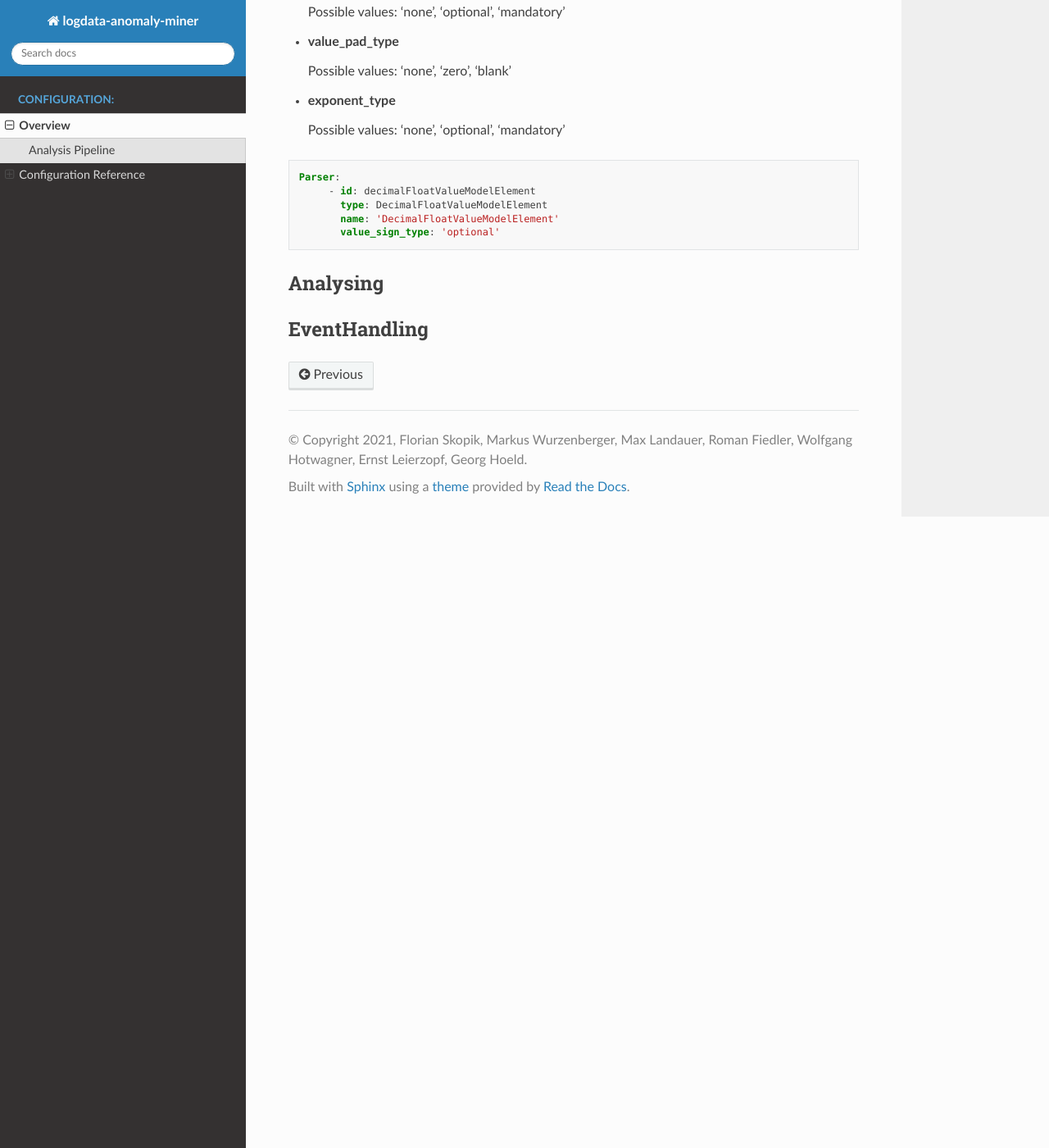
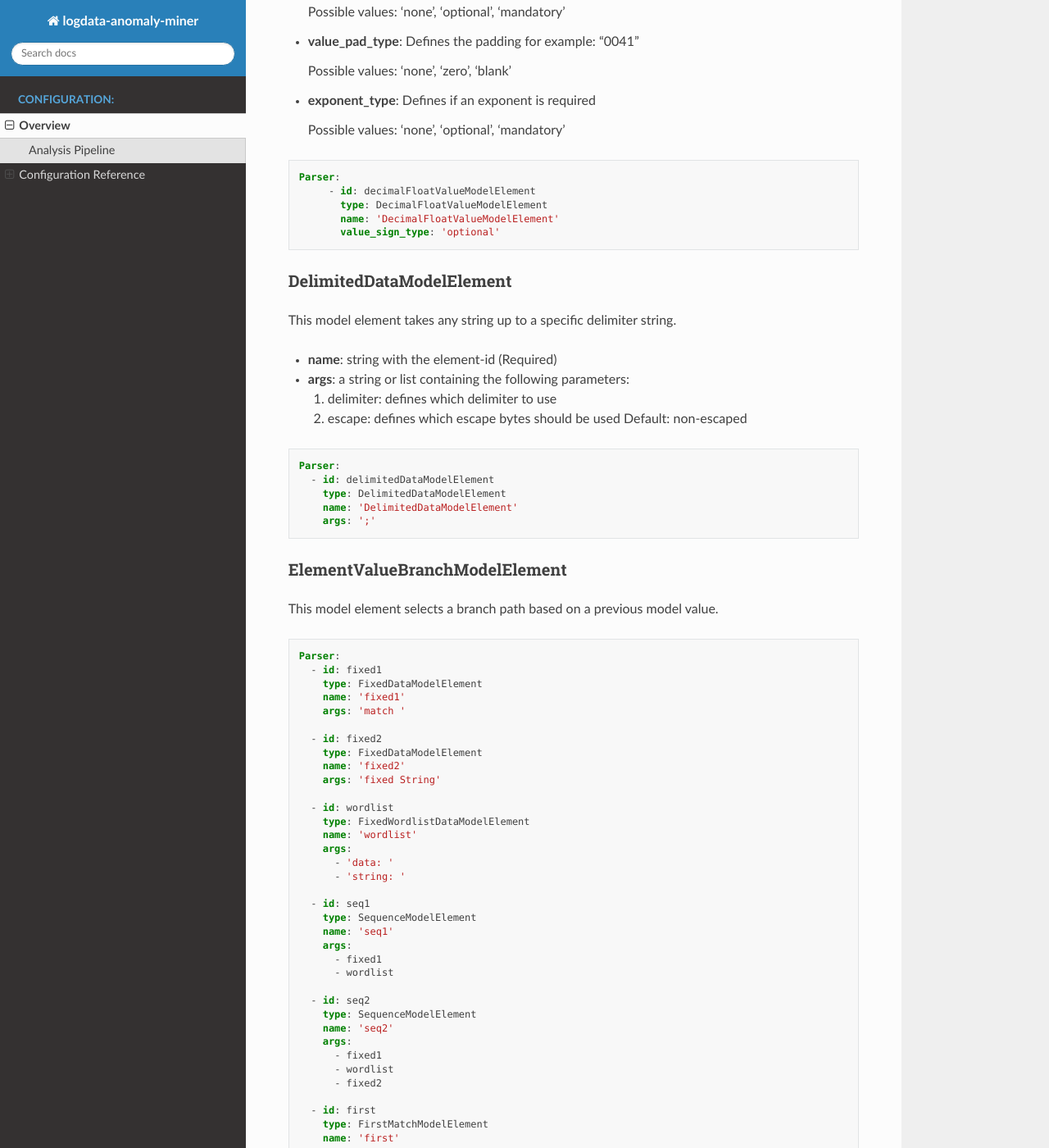
Before and after one commit to ait-aecid/logdata-anomaly-miner, a Sphinx documentation site: the page built from docs/CONFIGURATION.rst, in a window 1280 px wide and 1400 px high, scrolled down 15436 px. Shown: the whole window at 82% size. Built offline with Sphinx 7.4.7 and the Read the Docs theme 2.0.0, drawn with Linux system fonts in a browser that asks for light colours; pages that are not in the unit, such as notebooks, are missing from menus; some of the changed text lies outside the part shown.

```diff
--- a/docs/CONFIGURATION.rst
+++ b/docs/CONFIGURATION.rst
@@ -706,15 +706,15 @@
 This model element parses decimal values with optional signum, padding or exponent. With padding, the signum has to be found before the padding characters.
 
 * **name**: string with the element-id (Required)
-* **value_sign_type**
+* **value_sign_type**: Defines if a value sign is required
 
   Possible values: 'none', 'optional', 'mandatory'
 
-* **value_pad_type**
+* **value_pad_type**: Defines the padding for example: "0041"
 
   Possible values: 'none', 'zero', 'blank'
 
-* **exponent_type**
+* **exponent_type**: Defines if an exponent is required
 
   Possible values: 'none', 'optional', 'mandatory'
 
@@ -727,6 +727,85 @@
             name: 'DecimalFloatValueModelElement'
             value_sign_type: 'optional'
 
+DelimitedDataModelElement
+~~~~~~~~~~~~~~~~~~~~~~~~~
+
+This model element takes any string up to a specific delimiter string.
+
+* **name**: string with the element-id (Required)
+* **args**: a string or list containing the following parameters:
+
+  1. delimiter: defines which delimiter to use
+  2. escape: defines which escape bytes should be used Default: non-escaped
+
+.. code-block:: yaml
+
+     Parser:
+       - id: delimitedDataModelElement
+         type: DelimitedDataModelElement
+         name: 'DelimitedDataModelElement'
+         args: ';'
+
+ElementValueBranchModelElement
+~~~~~~~~~~~~~~~~~~~~~~~~~~~~~~
+
+This model element selects a branch path based on a previous model value.
+
+.. code-block:: yaml
+
+     Parser:
+       - id: fixed1
+         type: FixedDataModelElement
+         name: 'fixed1'
+         args: 'match '
+
+       - id: fixed2
+         type: FixedDataModelElement
+         name: 'fixed2'
+         args: 'fixed String'
+
+       - id: wordlist
+         type: FixedWordlistDataModelElement
+         name: 'wordlist'
+         args:
+           - 'data: '
+           - 'string: '
+
+       - id: seq1
+         type: SequenceModelElement
+         name: 'seq1'
+         args:
+           - fixed1
+           - wordlist
+
+       - id: seq2
+         type: SequenceModelElement
+         name: 'seq2'
+         args:
+           - fixed1
+           - wordlist
+           - fixed2
+
+       - id: first
+         type: FirstMatchModelElement
+         name: 'first'
+         args:
+           - seq1
+           - seq2
+
+       - id: elementValueBranchModelElement
+         type: ElementValueBranchModelElement
+         name: 'ElementValueBranchModelElement'
+         args:
+           - first
+           - 'wordlist'
+         branch_model_dict:
+           - id: 0
+             model: decimal
+           - id: 1
+             model: fixed2
+
+
 ---------
 Analysing
 ---------
--- a/docs/requirements.txt
+++ b/docs/requirements.txt
@@ -1,2 +1,3 @@
 sphinx==3.5.1
 sphinx_rtd_theme==0.5.1
+recommonmark
```
